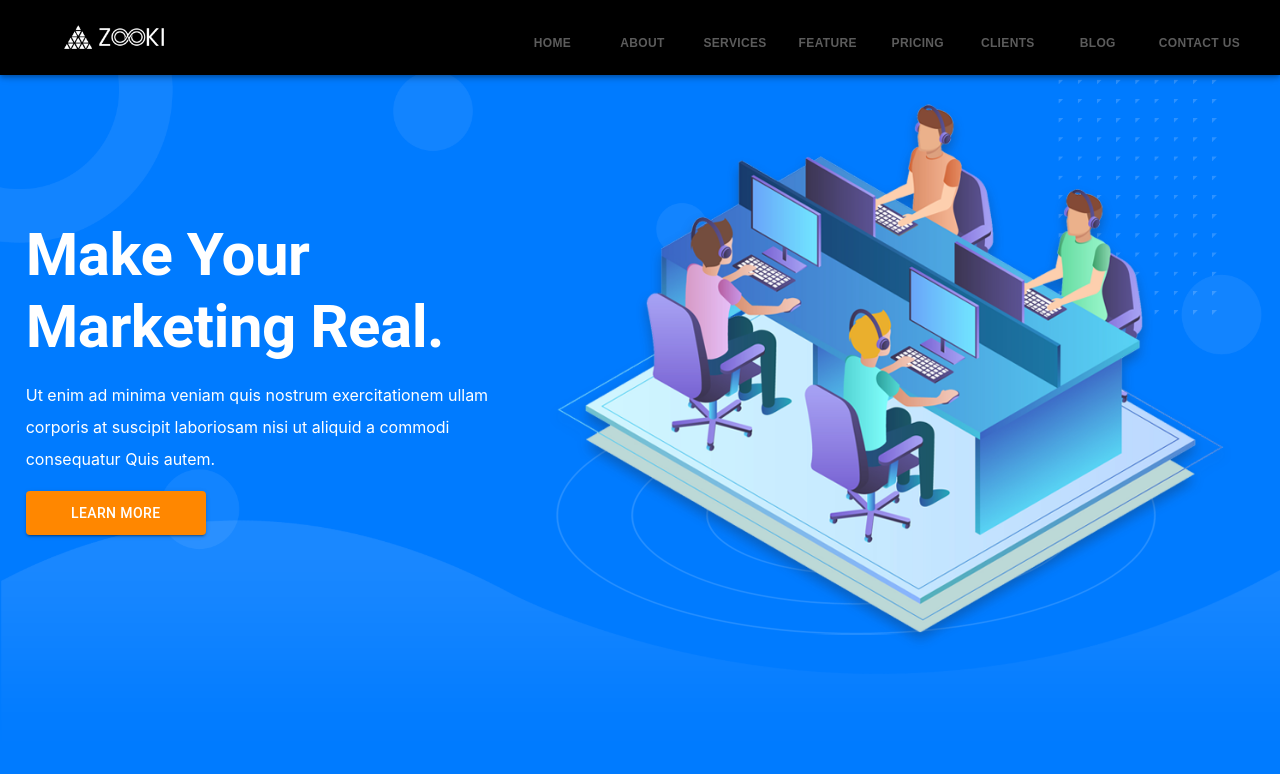
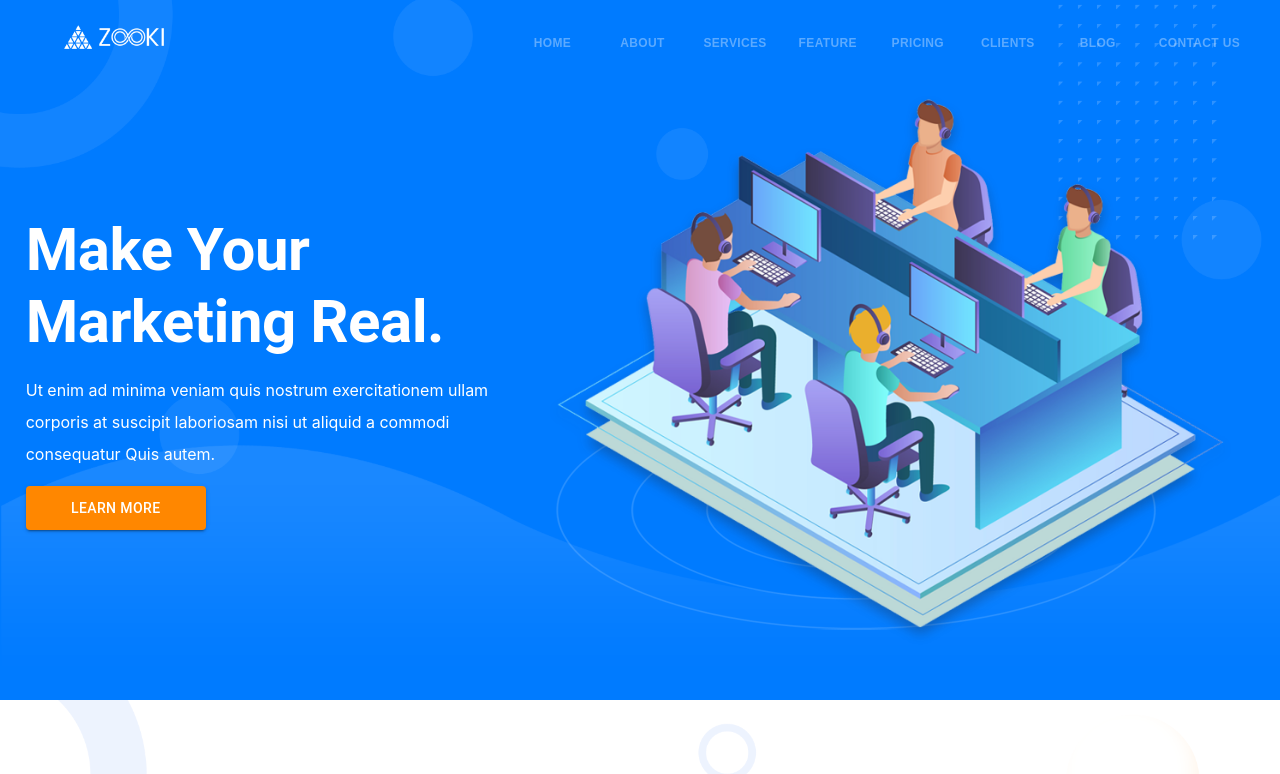
Before and after one commit to armaghan-9060/Zookie-Demo-App, a React (Create React App) app in the folder zookie-app/practice-app/: page / in a window 1280 px wide. Shown: the top 774 px of the page. Built offline with nearby package versions, Linux system fonts and the light colour scheme.

Commit message:
Home Component Updated

```diff
--- a/zookie-app/practice-app/src/components/Header.tsx
+++ b/zookie-app/practice-app/src/components/Header.tsx
@@ -23,11 +23,13 @@ function Header() {
     <div>
       <React.Fragment>
         <AppBar
-          position="sticky"
+          elevation={0}
+          position="fixed"
           sx={{
             backgroundColor: "black",
             height: "75px",
             paddingTop: "5px",
+            background: "transparent",
           }}
         >
           <Toolbar>
--- a/zookie-app/practice-app/src/components/Home.tsx
+++ b/zookie-app/practice-app/src/components/Home.tsx
@@ -7,6 +7,12 @@ import { Box, BoxProps } from "@mui/material";
 import HomeImg from "../assets/home-2-img.png";
 import { Button } from "@mui/material";
 import HomeBg2 from "../assets/homr-2-bg-bottom.png";
+import {
+  MainContainer,
+  TextBox,
+  ImgBox,
+  HeroImg,
+} from "../components/Reuseable";
 const HomeMain = styled("div")({
   width: "100%",
   height: "700px",
@@ -15,27 +21,7 @@ const HomeMain = styled("div")({
   backgroundSize: "cover",
   backgroundPosition: "center center",
 });
-const MainContainer = styled(Box)({
-  display: "flex",
-  flexDirection: "row",
-  justifyContent: "center",
-  alignContent: "center",
-  alignItems: "center",
-});
-const TextBox = styled(Box)({
-  display: "flex",
-  flexDirection: "column",
-  color: "white",
-  lineHeight: "2",
-});
-const ImgBox = styled(Box)({
-  display: "flex",
-  flexDirection: "column",
-});
-const HeroImg = styled(Box)({
-  position: "relative",
-  zIndex: "20",
-});
+
 const BackImg = styled(Box)({
   position: "absolute",
   opacity: "0.15",
--- /dev/null
+++ b/zookie-app/practice-app/src/components/Reuseable.tsx
@@ -0,0 +1,29 @@
+import React from "react";
+import { styled } from "@mui/system";
+import { Box } from "@mui/material";
+
+export const MainContainer = styled(Box)({
+  display: "flex",
+  flexDirection: "row",
+  justifyContent: "center",
+  alignContent: "center",
+  alignItems: "center",
+  paddingTop: "70px",
+});
+export const TextBox = styled(Box)({
+  display: "flex",
+  flexDirection: "column",
+  color: "white",
+  lineHeight: "2",
+});
+export const ImgBox = styled(Box)({
+  display: "flex",
+  flexDirection: "column",
+});
+export const HeroImg = styled(Box)({
+  position: "relative",
+  zIndex: "20",
+});
+export const Reuseable = () => {
+  return <div></div>;
+};
```
